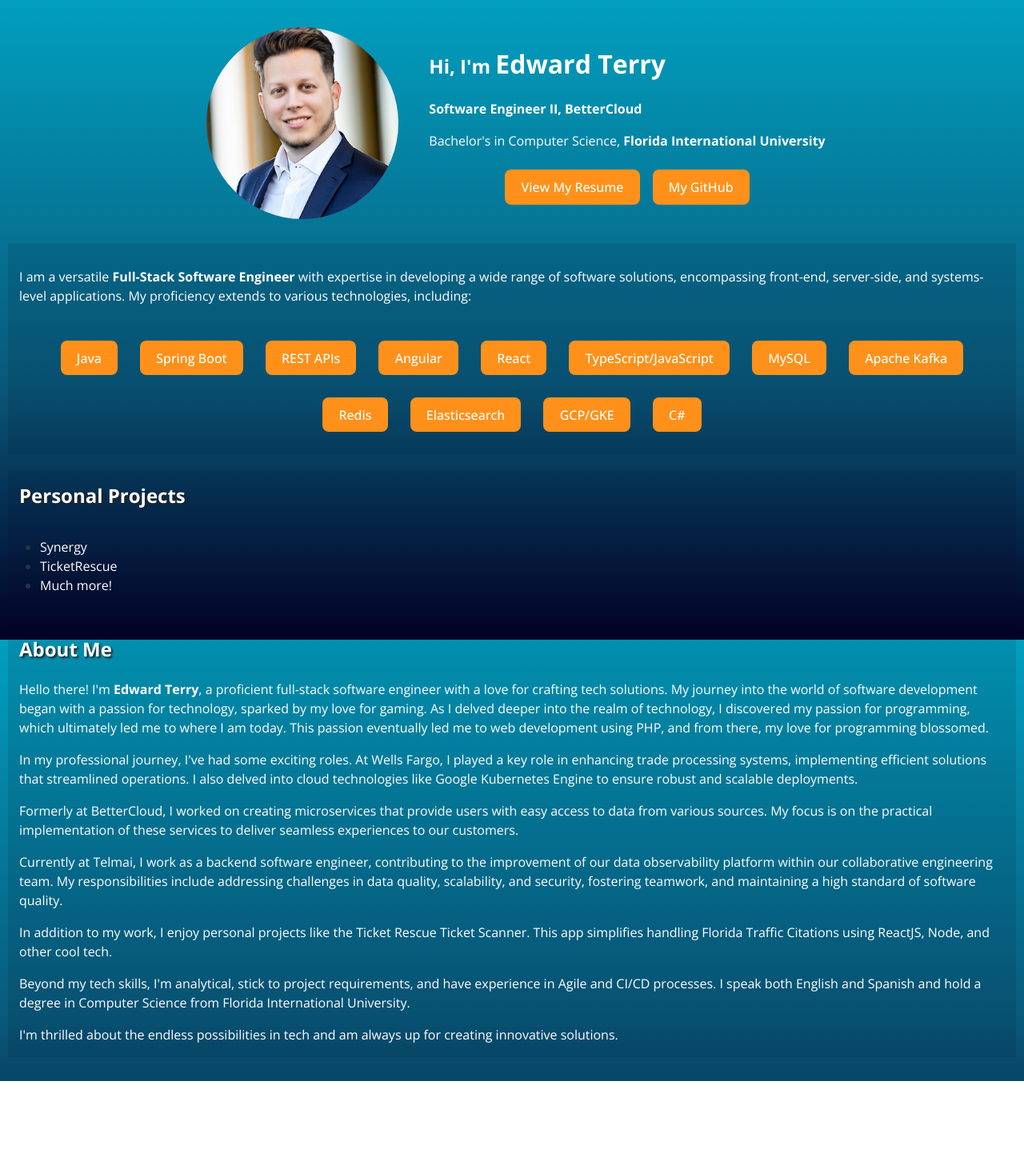
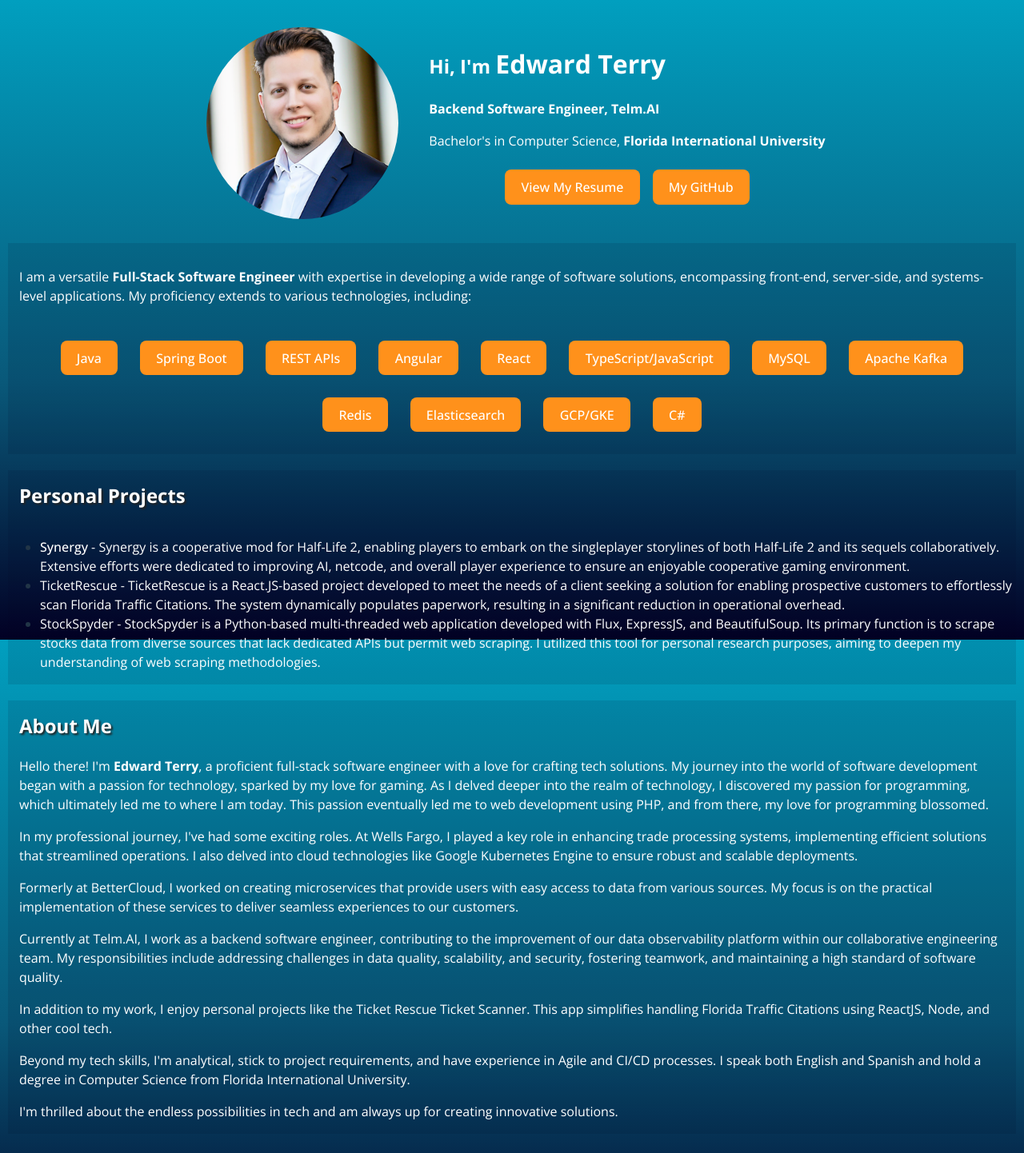
Before and after one commit to EdTerry/EdTerry.github.io, a React (Vite) app in the folder client/: page / in a window 1280 px wide. Shown: the top 1442 px of the page at 80% size. Before the commit the page ends 1352 px from the top, so only its background shows below. Built offline with nearby package versions, Linux system fonts and the light colour scheme.

Commit message:
Updating projects details

```diff
--- a/client/src/App.jsx
+++ b/client/src/App.jsx
@@ -19,7 +19,7 @@
         </div>
         <div className="header-summary">
           <h2>Hi, I'm <strong className='my-name'>Edward Terry</strong></h2>
-          <p><strong>Software Engineer II, BetterCloud</strong></p>
+          <p><strong>Backend Software Engineer, Telm.AI</strong></p>
           <p>Bachelor's in Computer Science, <strong>Florida International University</strong></p>
           <div className='button-container'>
             <button onClick={handleDownloadClick}>View My Resume</button>
@@ -53,9 +53,9 @@
       <div className="projects-box">
         <h2>Personal Projects</h2>
         <ul>
-          <li>Synergy</li>
-          <li>TicketRescue</li>
-          <li>Much more!</li>
+          <li><a href="https://store.steampowered.com/app/17520/Synergy/">Synergy</a> - Synergy is a cooperative mod for Half-Life 2, enabling players to embark on the singleplayer storylines of both Half-Life 2 and its sequels collaboratively. Extensive efforts were dedicated to improving AI, netcode, and overall player experience to ensure an enjoyable cooperative gaming environment.</li>
+          <li>TicketRescue - TicketRescue is a React.JS-based project developed to meet the needs of a client seeking a solution for enabling prospective customers to effortlessly scan Florida Traffic Citations. The system dynamically populates paperwork, resulting in a significant reduction in operational overhead.</li>
+          <li>StockSpyder - StockSpyder is a Python-based multi-threaded web application developed with Flux, ExpressJS, and BeautifulSoup. Its primary function is to scrape stocks data from diverse sources that lack dedicated APIs but permit web scraping. I utilized this tool for personal research purposes, aiming to deepen my understanding of web scraping methodologies.</li>
         </ul>
       </div>
       <div className="about-me">
@@ -66,7 +66,7 @@
 
         <p>Formerly at BetterCloud, I worked on creating microservices that provide users with easy access to data from various sources. My focus is on the practical implementation of these services to deliver seamless experiences to our customers.</p>
 
-        <p>Currently at Telmai, I work as a backend software engineer, contributing to the improvement of our data observability platform within our collaborative engineering team. My responsibilities include addressing challenges in data quality, scalability, and security, fostering teamwork, and maintaining a high standard of software quality.</p>
+        <p>Currently at Telm.AI, I work as a backend software engineer, contributing to the improvement of our data observability platform within our collaborative engineering team. My responsibilities include addressing challenges in data quality, scalability, and security, fostering teamwork, and maintaining a high standard of software quality.</p>
 
         <p>In addition to my work, I enjoy personal projects like the Ticket Rescue Ticket Scanner. This app simplifies handling Florida Traffic Citations using ReactJS, Node, and other cool tech.</p>
 
```
